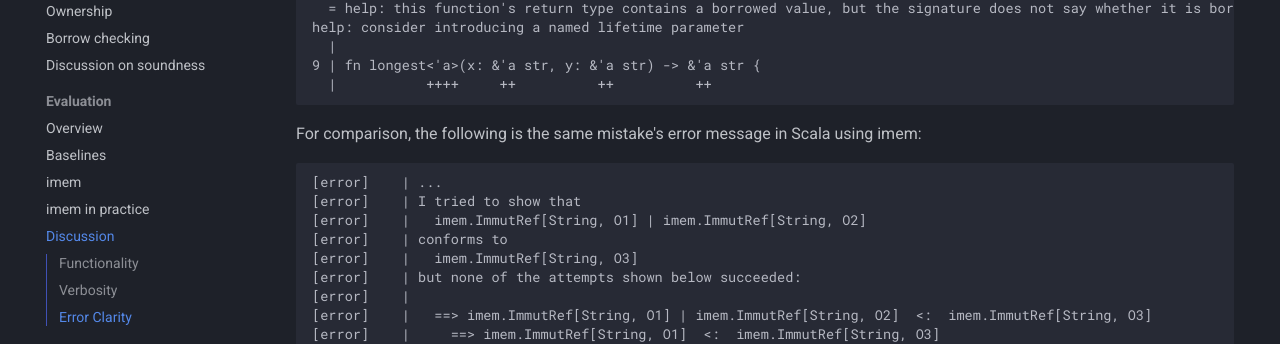
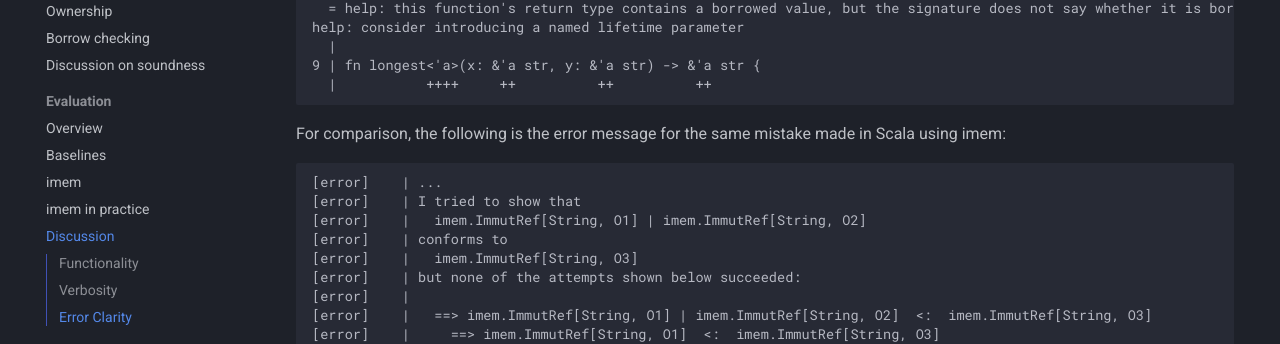
Before and after one commit to amsen20/masters-thesis, an MkDocs documentation site: the page built from docs/evaluation/discussion.md, in a window 1280 px wide and 900 px high, scrolled down 2185 px. Shown: the part 289-633 px from the top of the window. Built offline with MkDocs 1.6.1 and Material for MkDocs 9.7.7, drawn with Linux system fonts in a browser that asks for light colours.

Commit message:
Update docs/evaluation/discussion.md
Co-authored-by: Ondřej Lhoták <olhotak@uwaterloo.ca>

````diff
--- a/docs/evaluation/discussion.md
+++ b/docs/evaluation/discussion.md
@@ -88,7 +88,7 @@ help: consider introducing a named lifetime parameter
   |           ++++     ++          ++          ++
 ```
 
-For comparison, the following is the same mistake's error message in Scala using imem:
+For comparison, the following is the error message for the same mistake made in Scala using imem:
 
 ```
 [error]    | ...
````
